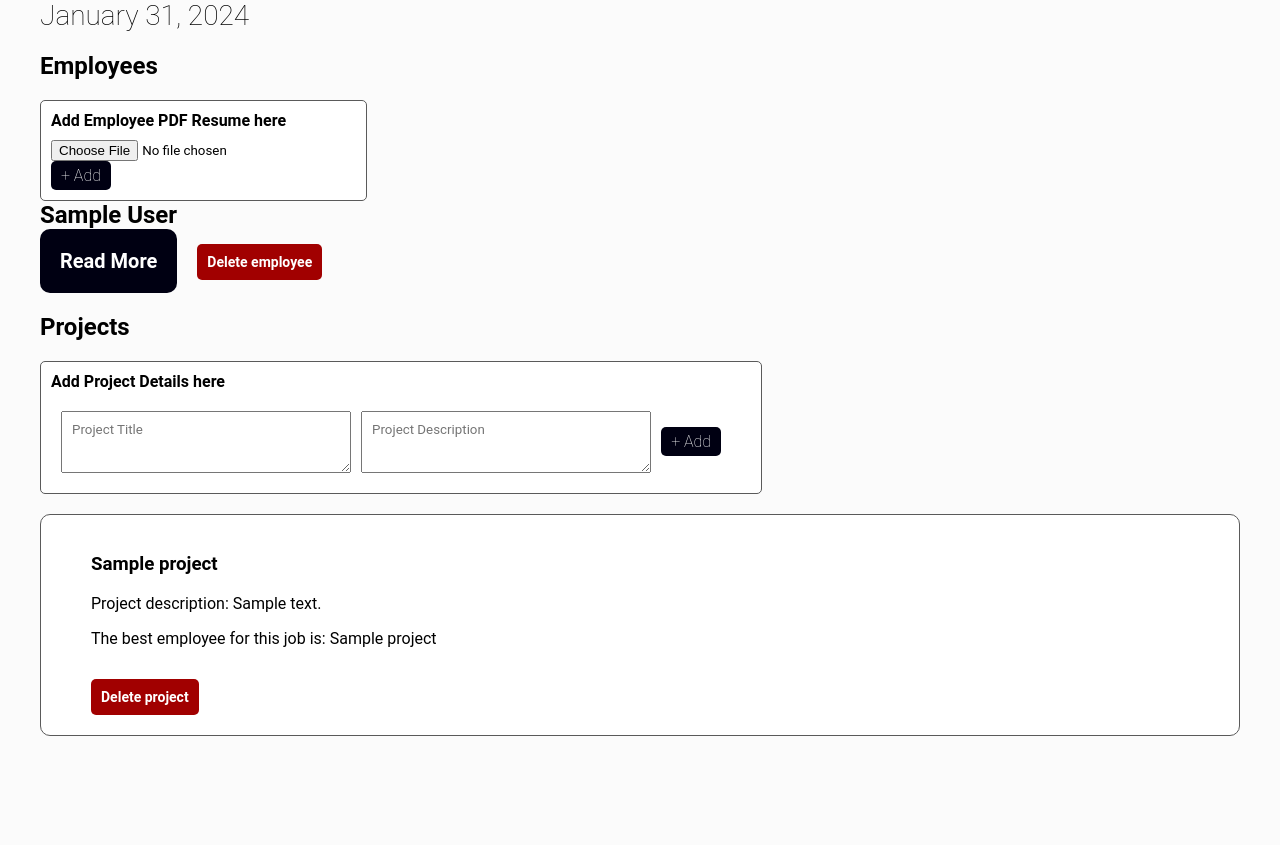
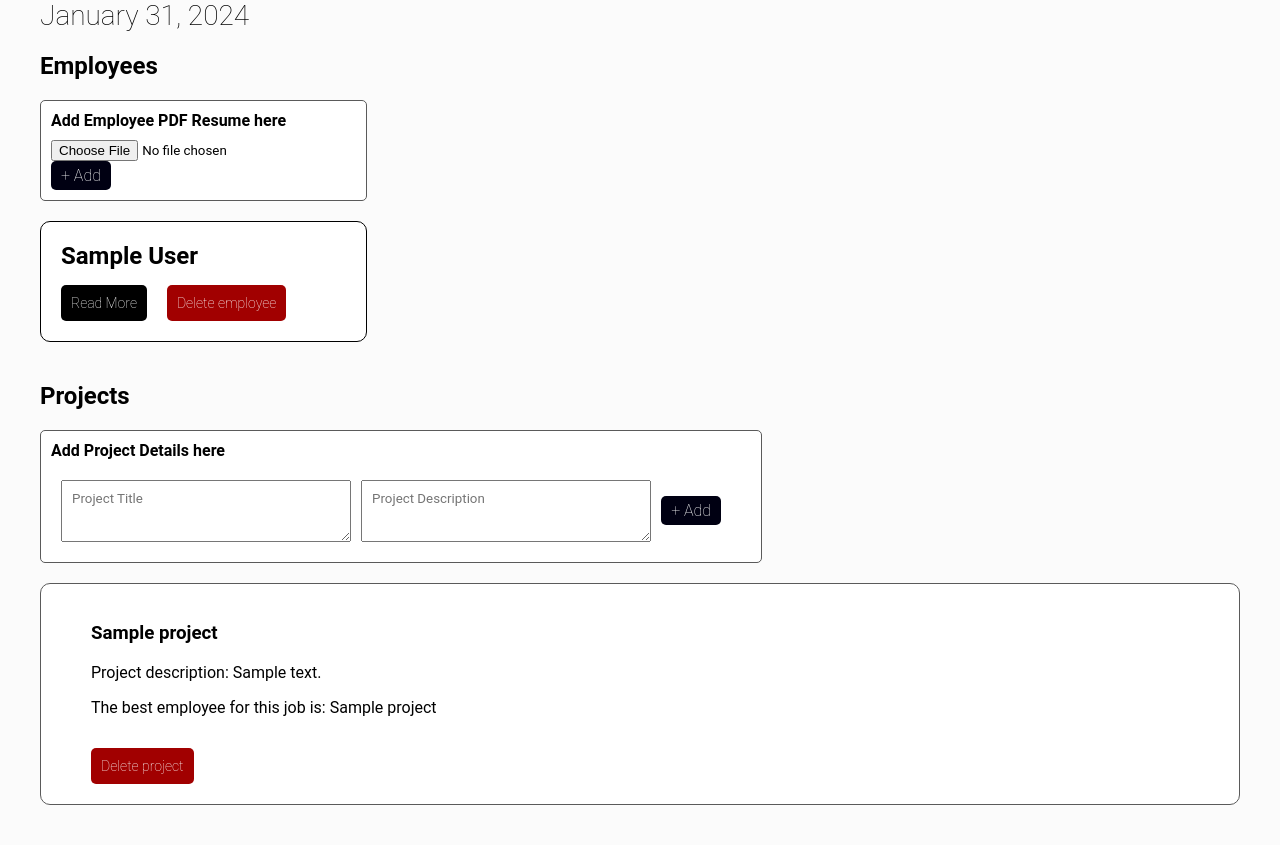
Before and after one commit to ryuan19/SkillSyncer, a Flask app: page /dashboard in a window 1280 px wide. Shown: the part 155-1000 px from the top of the page. Before the commit the page ends 891 px from the top, so only its background shows below. Run offline with Flask 3, Linux system fonts and the light colour scheme; the visitor is signed in with stand-in values (Sample User, id 1); tables that the repository leaves empty hold one stand-in row (values such as "Sample post").

Commit message:
update frontend style

```diff
--- a/static/styles.css
+++ b/static/styles.css
@@ -710,6 +710,8 @@
     font-size: 14px;
     margin-top: 15px;
     border-radius: 5px;
+    /* background-color: #fff; color:red; */
+    font-weight: 100;
 }
 
 .box-add-employee {
@@ -722,6 +724,20 @@
     align-items: center;
     justify-content: center;
     border: 1px solid #5a5a5a;
+}
+
+.button-add {
+    font-size: 16px; padding: 5px 10px; border-radius: 5px; font-weight: 100;
+}
+
+.button-add-employee {
+    padding: 10px;
+    background-color: black;
+    font-size: 14px;
+    margin-top: 15px;
+    border-radius: 5px;
+    /* background-color: #fff; color:red; */
+    font-weight: 100;
 }
 
 .box-add-project {
@@ -751,6 +767,49 @@
     background-color: #3a3a3a;
 }
 
-.button-add {
-    font-size: 16px; padding: 5px 10px; border-radius: 5px; font-weight: 100;
+
+
+
+.employee-card {
+    border: 1px solid #000;
+    padding: 20px;
+    /* background-color: black; */
+    /* margin-bottom: 30px; */
+    width: 285px;
+    margin-right: 20px;
+    justify-content: center;
+    align-items: center;
+    background-color: #fff;
+    border-radius: 10px;
+    margin-bottom: 20px;
+
 }
+
+#popup-container {
+    position: fixed;
+    left: 0;
+    top: 0;
+    width: 100%;
+    height: 100%;
+    background-color: rgba(0,0,0,0.5);
+    display: flex;
+    align-items: center;
+    justify-content: center;
+    padding: 20px;
+    box-sizing: border-box;
+}
+
+.popup-content {
+    background-color: #fff;
+    padding: 20px;
+    border-radius: 5px;
+    width: 100%;
+    max-width: 500px; /* Adjust the width as needed */
+}
+
+.dashboard-box-2 {
+    margin-top: 20px;
+    display: flex;
+    flex-wrap: wrap;
+    flex-direction: row;
+}
```
